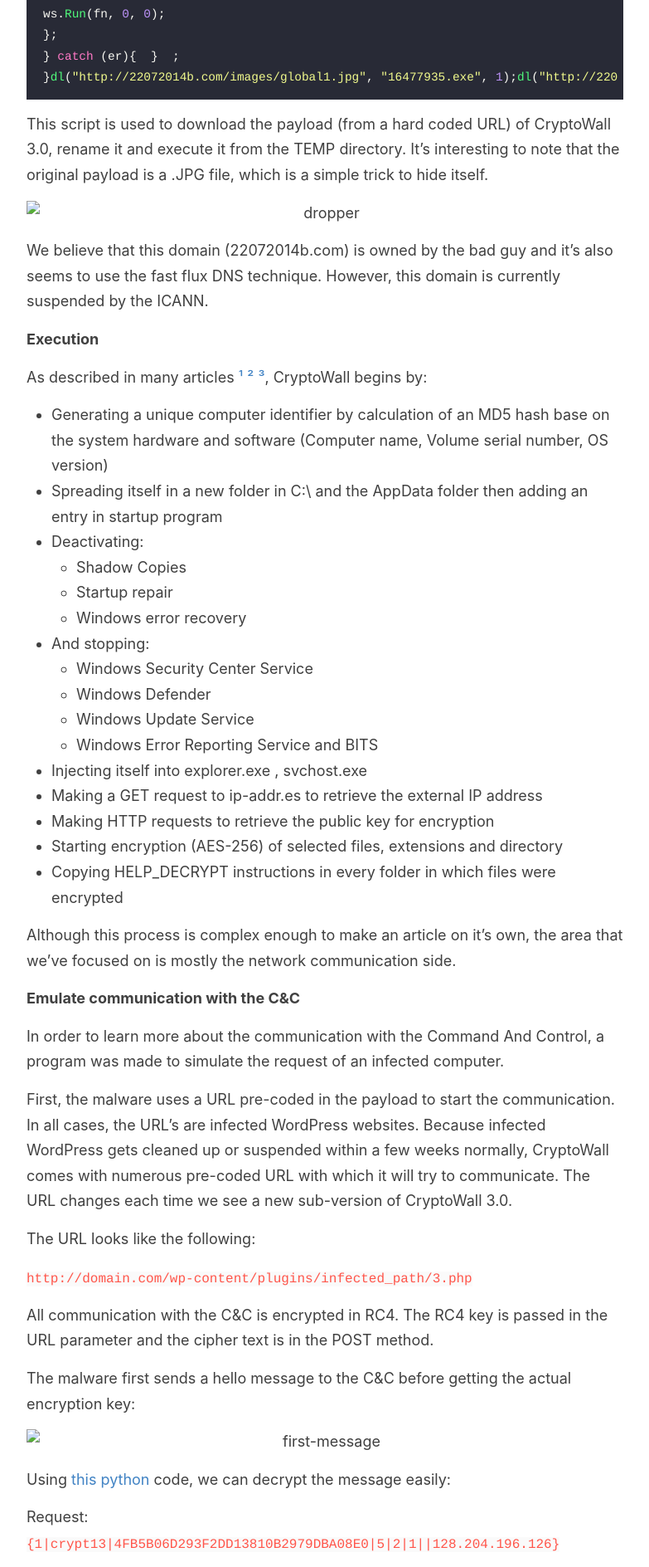
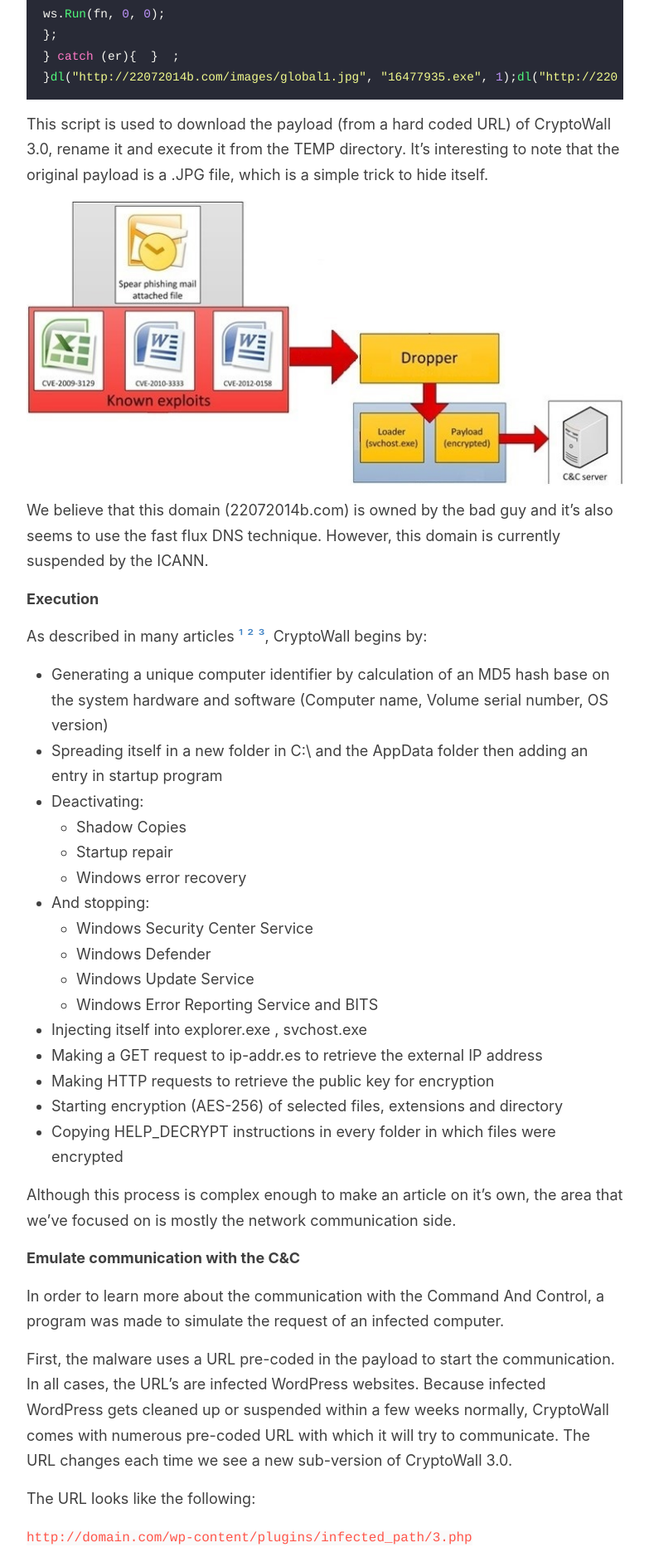
Before and after one commit to NavyTitanium/NavyTitanium.github.io, a Jekyll site: the page built from _posts/2015-10-29-CryptoWall-3.0.md, in a window 1280 px wide. Shown: the part 2554-4442 px from the top of the page at 83% size, without its empty margins (248-1031 px from the left). Built offline with Jekyll 4.4.1, drawn with Linux system fonts in a browser that asks for light colours.

Commit message:
Update 2015-10-29-CryptoWall-3.0.md

```diff
--- a/_posts/2015-10-29-CryptoWall-3.0.md
+++ b/_posts/2015-10-29-CryptoWall-3.0.md
@@ -50,7 +50,7 @@
 
 This script is used to download the payload (from a hard coded URL) of CryptoWall 3.0, rename it and execute it from the TEMP directory. It's interesting to note that the original payload is a .JPG file, which is a simple trick to hide itself.
 
-![dropper](images/dropper.jpg)
+![](/images/dropper.jpg)
 
 We believe that this domain (22072014b.com) is owned by the bad guy and it's also seems to use the fast flux DNS technique. However, this domain is currently suspended by the ICANN.
 
@@ -91,7 +91,7 @@
 
 The malware first sends a hello message to the C&C before getting the actual encryption key:
 
-![first-message](images/first-message.png)
+![](/images/first-message.png)
 
 Using [this python](rc4.py) code, we can decrypt the message easily:
 
@@ -170,7 +170,7 @@
 
 Multiple sub-versions of CryptoWall were also observed:
 
-![Different version used by CryptoWall](images/top-versions-258x300.png)
+![Different version used by CryptoWall](/images/top-versions-258x300.png)
 
 By regrouping both sets of data together and removing the duplicate entries based on the MD5 hash, we accumulated 18614 unique infected users. On the first set of data, 3546 unique ID's were collected over a period of 29h, which makes approximately 122.27 unique victims per hour. On the second set of data, 15068 unique ID's were collected, over a period of 88h, which makes approximately 171.22 unique victims per hour. Calculating the average of both, we obtain approximately 146 unique infected users per hour, which make 3504 per day and 105120 per month. Using numbers from USCert via [Symantec](https://www.symantec.com/content/en/us/enterprise/media/security_response/whitepapers/ransomware-a-growing-menace.pdf) 2.9% of users pay the ransom approximately. With an average ransom of $500, this meant malicious actors profited $52560 per day, $1576800 per month and $18921600 per year just with this part of the infrastructure that was discovered.  However, it is difficult to be 100% accurate with these numbers.
 
@@ -178,36 +178,36 @@
 
 Since we now had the IP address of the mothership from the PHP files on the infected WordPress, we started investigating it. The first IP was 95.128.182.22 and the second 95.128.182.121. Both of the IP were registered by an ISP named TrustInfo, in Moscow, Russia. The IP addresses have at least 3 open ports in common: 22, 80 and 3389. By browsing through them, we can't see much except a blank page on the main page. But after looking for other active pages on the servers, we found that the server status page was enabled:
 
-![server-statuspage](images/server-statuspage.png)
+![server-statuspage](/images/server-statuspage.png)
 
 As you can see, the server is apparently hosting a TOR hidden website (xtpdvz6dnj5nnpe7.onion). This hidden website is also a known TOR address from the ransom of CryptoWall 3.0. It's using NGINX proxy to forward requests. The POST requests that we're seeing are all the different WordPress sites forwarding the requests to the MotherShip and the parameter on each of these requests are the RC4 key for decrypting the communication.
 
-![Accessing the ransom page directly](images/decrypt-service.png)
+![Accessing the ransom page directly](/images/decrypt-service.png)
 
 By taking a look at the [autonomous system information](http://bgp.he.net/AS48757), we saw that the ISP TrustInfo has 3 subnets. We decided to investigate further in those subnets, searching for servers that had the same ports open with the same version of services. For instance, we looked for hosts that had port 22 with OpenSSH version 6.0 responding to the criteria and port 80 with NGINX 1.2.1. One subnet in particular, 95.128.180.0/22 had a lots of hosts responding to this criteria.
 
 After verifying each of them, by establishing if the page http://ip/server-status/ showed us the same TOR address and had the same uptime, we found 9 more servers than the two previously discovered:
 
-![CryptoWall 3.0 architecture](images/schema-1024x734.png)
+![CryptoWall 3.0 architecture](/images/schema-1024x734.png)
 
 Thus, motherships servers are playing at least two roles: forwarding the requests of infected victims and supporting the TOR website to pay the ransom. Since NGINX is installed on all of them, and they all refer to the same Apache server, they seem to serve only as a gateway, so that makes us believe that the secrete keys are stored elsewhere, well kept away from us.
 
 By comparing all the different requests made on the server status page, some GET requests got our attention. This lead us to a login page on this same server:
 
-![login mothership](images/login-mothership.png)
+![login mothership](/images/login-mothership.png)
 
 At first look, it seems to be the management page for the owners of CryptoWall. This page seems to be custom made. They are doing basic authentication with a username and a password. The password is hashed in MD5 client-side before being passed by the POST request to the server. After 3 failed attempts, the system refuses any more tries. It is however possible to reset the number of failed attempts by deleting the PHPSESSID cookie. However, we don't know what this page provides access to.
 
 After monitoring the status page, we also did some statistics:
 
-![Request type received by the server](images/requests-type-300x207.png)
+![Request type received by the server](/images/requests-type-300x207.png)
 
-![CPU load over time](images/average-CPU-load-1024x356.png)
+![CPU load over time](/images/average-CPU-load-1024x356.png)
 
-![Total access requests to the server over time](images/Total-access-1024x208.png)
+![Total access requests to the server over time](/images/Total-access-1024x208.png)
 
 
-![At its peak, the server behind the proxy has processed almost 44 GB of data in 30 days](images/status-at-peak.png)
+![At its peak, the server behind the proxy has processed almost 44 GB of data in 30 days](/images/status-at-peak.png)
 
 **Protection against ransomware**
 
```
Also changed, not shown: other parts of _posts/2015-10-29-CryptoWall-3.0.md (+1 -1 lines).
